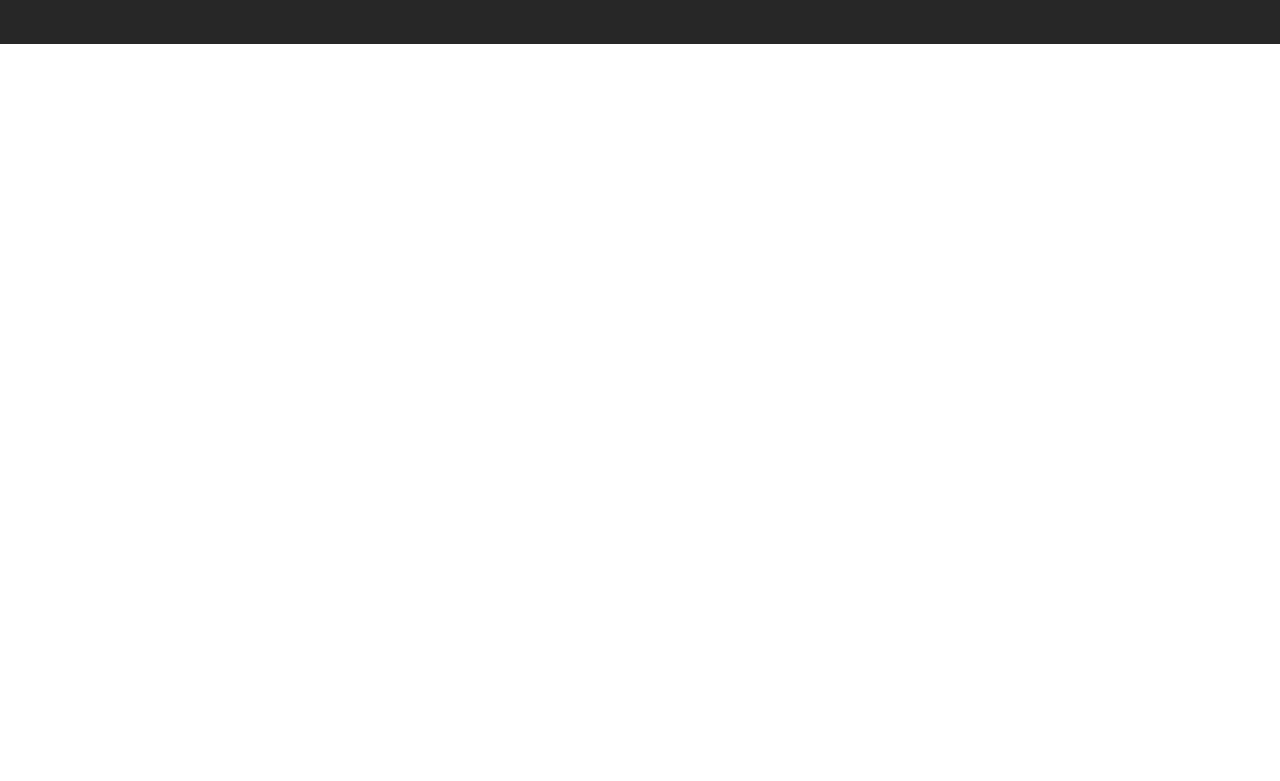
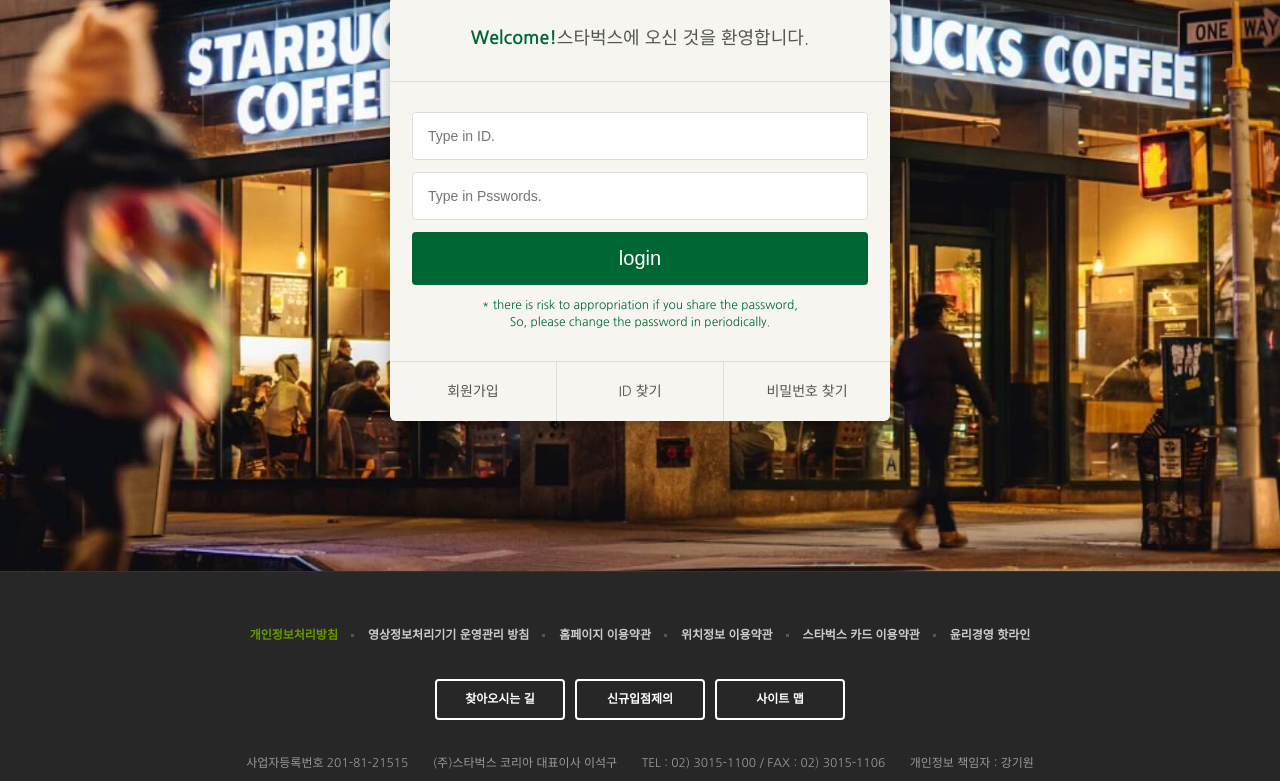
Before and after one commit to umeanz/starbucks, a plain HTML site: page signin/index.html in a window 1280 px wide. Shown: the part 290-1071 px from the top of the page. Before the commit the page ends 800 px from the top, so only its background shows below. Drawn offline with nearby package versions, Linux system fonts and the light colour scheme.

Commit message:
creat login page.

```diff
--- /dev/null
+++ b/css/signin.css
@@ -0,0 +1,80 @@
+.signin{
+  margin-top: 120px;
+  padding: 100px 0 150px;
+  background-image: url("../images/signin_bg.jpg");
+  background-repeat: no-repeat;
+  background-position: center;
+  background-attachment: fixed;
+  background-size: cover;
+}
+.signin h1{
+  color: #fff;
+  font-size: 30px;
+  font-weight: 700;
+  text-align: center;
+  margin-bottom: 24px;
+}
+.signin__card{
+  width: 500px;
+  margin: 0 auto;
+  border-radius: 6px;
+  background-color: #f6f5f0;
+  box-shadow: 2px 2px 20px rgba(0,0,0,.3);
+  color: #555;
+}
+.signin__card h2{
+  padding: 30px;
+  font-size: 18px;
+  text-align: center;
+  border-bottom: 1px solid #ddd;
+}
+.signin__card h2 strong{
+ font-weight: 700;
+ color: #006633;
+}
+.signin__card form{
+  padding: 30px 22px;
+}
+.signin__card form input{
+  width: 100%;
+  margin-bottom: 12px;
+  padding: 15px;
+  border: 1px solid #ddd;
+  border-radius: 4px;
+  outline: none;
+  box-sizing: border-box;
+  font-size: 14px;
+}
+.signin__card form [type="submit"] {
+  background-color: #006633;
+  border: none;
+  color: #fff;
+  font-size: 20px;
+  cursor: pointer;
+}
+.signin__card form p {
+  font-size: 12px;
+  color: #006633;
+  text-align: center;
+}
+
+.signin__card .actions {
+  display: flex;
+  border-top: 1px solid #ddd;
+}
+.signin__card .actions a{
+  flex-grow: 1;
+  flex-basis: 0;
+  text-align: center;
+  padding: 20px;
+  color: #555;
+  font-size: 14px;
+  border-right: 1px solid #ddd;
+}
+.signin__card .actions a:last-child {
+  border-right: none;
+}
+
+.signin__card .actions a:hover{
+  text-decoration: underline;
+}
--- a/signin/index.html
+++ b/signin/index.html
@@ -26,10 +26,12 @@
 
   <link rel="stylesheet" href="https://fonts.googleapis.com/icon?family=Material+Icons">
 
+
   <link rel="stylesheet" href="../css/common.css" />
-  <link rel="stylesheet" href="../css/main.css" />
+  <link rel="stylesheet" href="../css/signin.css" />
 
   <script defer src ="../js/common.js"></script>
+
 </head>
 <body>
   <!--Header-->
@@ -360,9 +362,28 @@
     </div>
   </header>
 
-  <sectio class="signin">
-
-  </sectio>
+  <section class="signin">
+    <h1>로그인</h1>
+    <div class="signin__card">
+      <h2>
+        <strong>Welcome!</strong>스타벅스에 오신 것을 환영합니다.
+      </h2>
+      <form >
+        <input type="text" placeholder="Type in ID." />
+        <input type="password" placeholder="Type in Psswords." />
+        <input type="submit" value="login" />
+        <p>
+          * there is risk to appropriation if you share the password,<br />
+          So, please change the password in periodically.
+        </p>
+      </form>
+       <div class="actions">
+         <a href="javascript:void(0)">회원가입</a>
+         <a href="javascript:void(0)">ID 찾기</a>
+         <a href="javascript:void(0)">비밀번호 찾기</a>
+       </div>
+    </div>
+  </section>
 
 <!-- FOOTER -->
 <footer>
```
